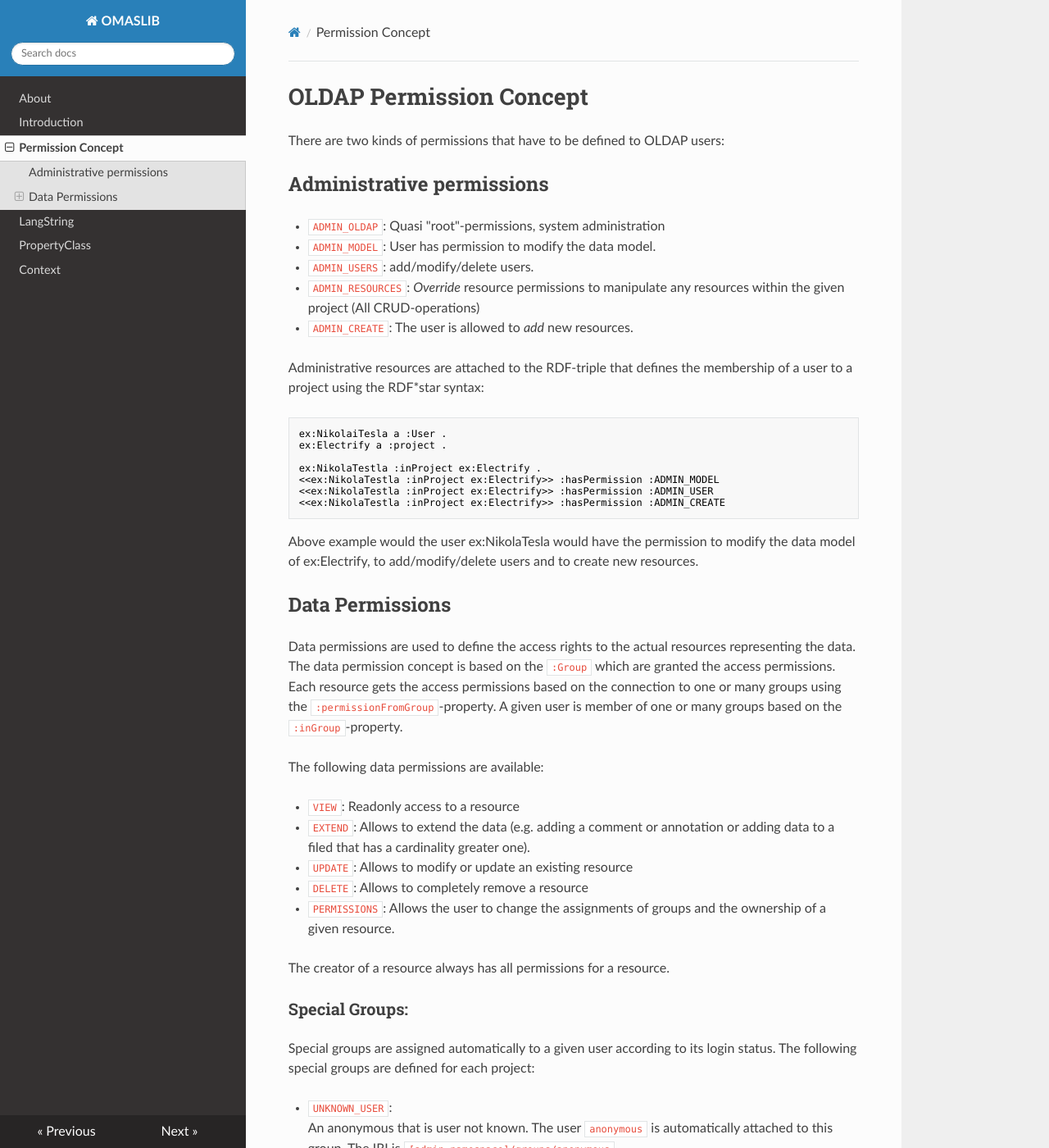
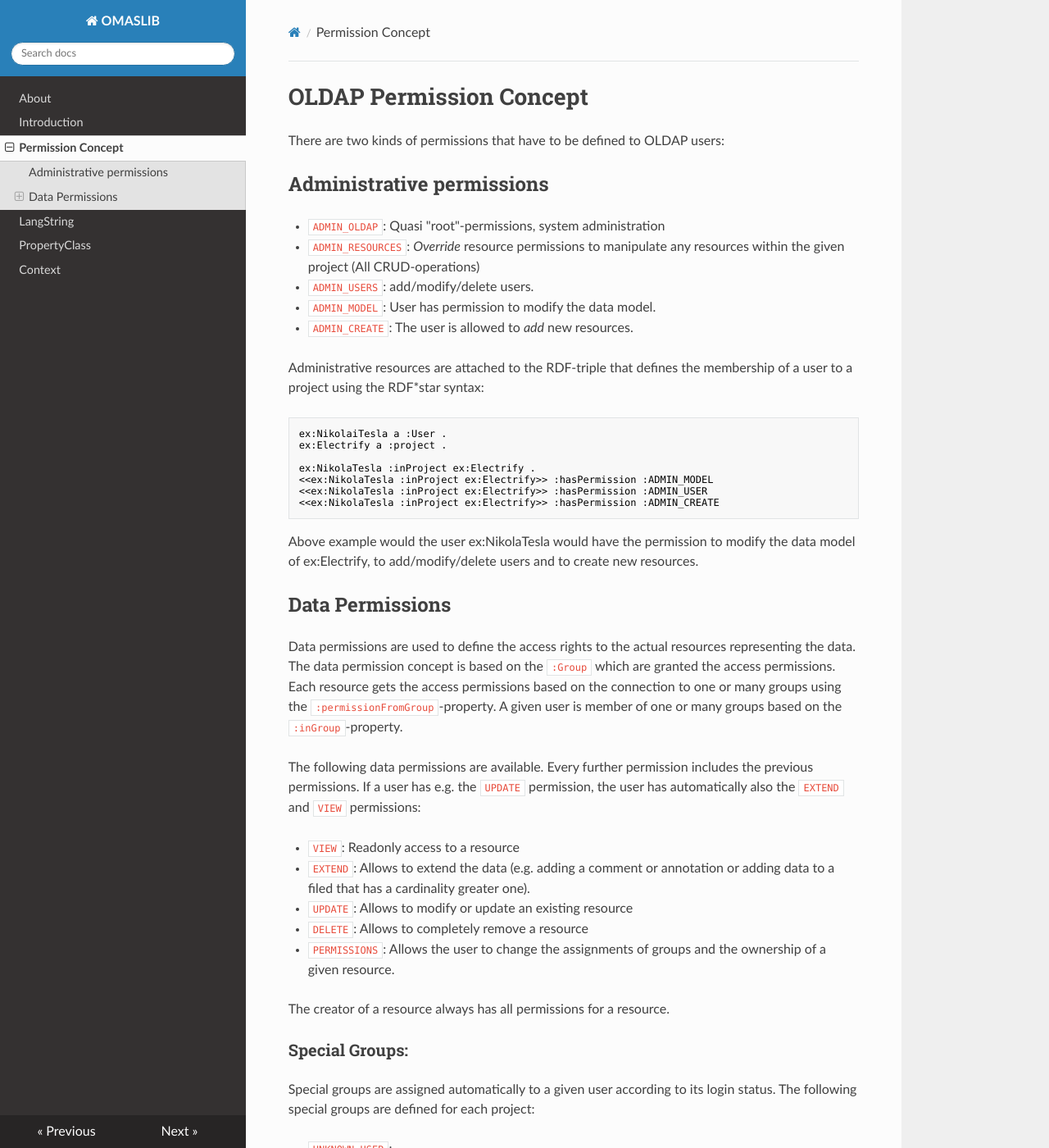
Before and after one commit to OMAS-IIIF/oldaplib, an MkDocs documentation site: the page built from docs/permission_concept.md, in a window 1280 px wide and 1400 px high. Shown: the whole window at 82% size. Built offline with MkDocs 1.6.1, drawn with Linux system fonts in a browser that asks for light colours; nearby versions of some CDN libraries.

Commit message:
updated docu
small adjustments in sequences plus gitignore update to exclude .lock file

````diff
--- a/docs/permission_concept.md
+++ b/docs/permission_concept.md
@@ -5,10 +5,10 @@ There are two kinds of permissions that have to be defined to OLDAP users:
 ## Administrative permissions
 
 - `ADMIN_OLDAP`: Quasi "root"-permissions, system administration
-- `ADMIN_MODEL`: User has permission to modify the data model.
-- `ADMIN_USERS`: add/modify/delete users.
 - `ADMIN_RESOURCES`: _Override_ resource permissions to manipulate
   any resources within the given project (All CRUD-operations)
+- `ADMIN_USERS`: add/modify/delete users.
+- `ADMIN_MODEL`: User has permission to modify the data model.
 - `ADMIN_CREATE`: The user is allowed to _add_ new resources.
 
 Administrative resources are attached to the RDF-triple that defines the
@@ -18,10 +18,10 @@ membership of a user to a project using the RDF*star syntax:
 ex:NikolaiTesla a :User .
 ex:Electrify a :project .
 
-ex:NikolaTestla :inProject ex:Electrify .
-<<ex:NikolaTestla :inProject ex:Electrify>> :hasPermission :ADMIN_MODEL
-<<ex:NikolaTestla :inProject ex:Electrify>> :hasPermission :ADMIN_USER
-<<ex:NikolaTestla :inProject ex:Electrify>> :hasPermission :ADMIN_CREATE
+ex:NikolaTesla :inProject ex:Electrify .
+<<ex:NikolaTesla :inProject ex:Electrify>> :hasPermission :ADMIN_MODEL
+<<ex:NikolaTesla :inProject ex:Electrify>> :hasPermission :ADMIN_USER
+<<ex:NikolaTesla :inProject ex:Electrify>> :hasPermission :ADMIN_CREATE
 ```
 
 Above example would the user ex:NikolaTesla would have the permission to modify
@@ -36,7 +36,8 @@ are granted the access permissions. Each resource gets the access permissions ba
 the connection to one or many groups using the `:permissionFromGroup`-property. A
 given user is member of one or many groups based on the `:inGroup`-property.
 
-The following data permissions are available:
+The following data permissions are available. Every further permission includes the previous permissions.
+If a user has e.g. the `UPDATE` permission, the user has automatically also the `EXTEND` and `VIEW` permissions:
 
 - `VIEW`: Readonly access to a resource
 - `EXTEND`: Allows to extend the data (e.g. adding a comment or annotation or
````
Also changed, not shown: 1 other file.
